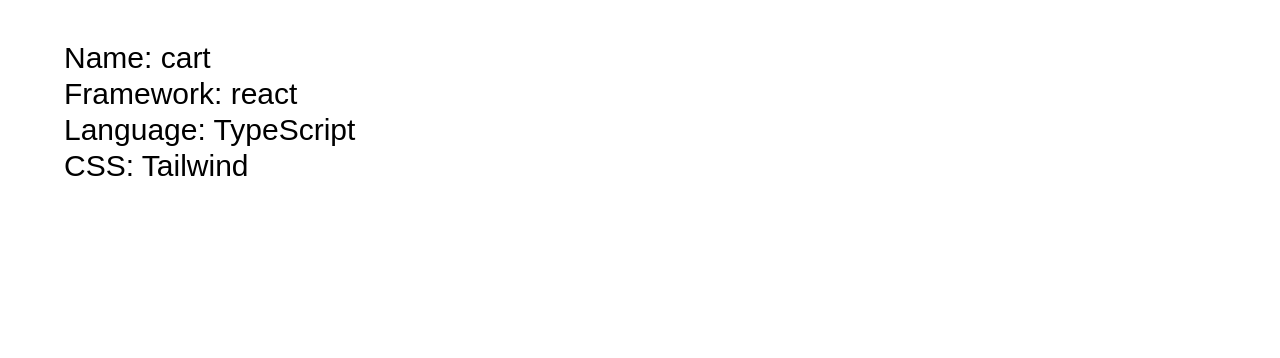
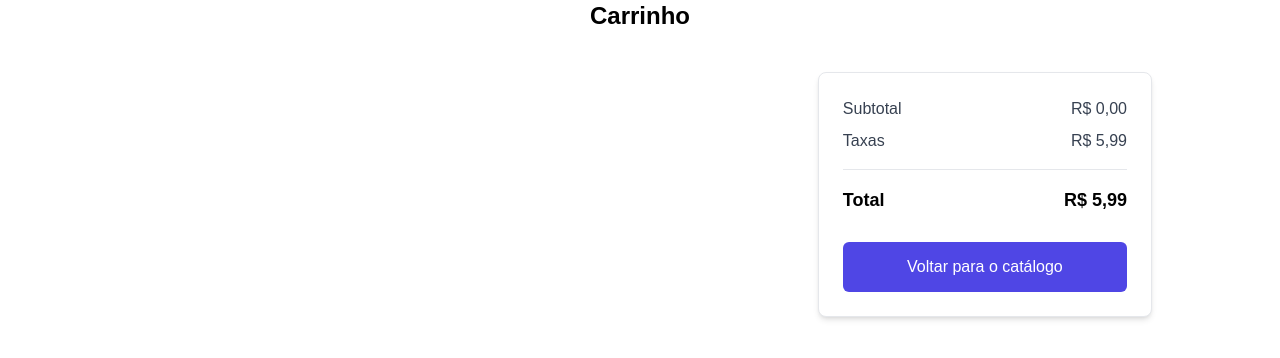
Before and after one commit to twistershark/tcc-ecommerce-cart, a React app: page / in a window 1280 px wide. Shown: the top 358 px of the page. Built offline with nearby package versions, Linux system fonts and the light colour scheme.

Commit message:
feat: completes cart code

```diff
--- a/package.json
+++ b/package.json
@@ -18,6 +18,7 @@
     "@babel/preset-env": "7.22.7",
     "@babel/preset-react": "7.22.5",
     "@babel/preset-typescript": "7.22.5",
+    "@tailwindcss/aspect-ratio": "^0.4.2",
     "@types/react": "18.2.14",
     "@types/react-dom": "18.2.6",
     "autoprefixer": "10.4.14",
@@ -34,7 +35,9 @@
     "webpack-dev-server": "4.15.1"
   },
   "dependencies": {
+    "jotai": "^2.2.2",
     "react": "18.2.0",
-    "react-dom": "18.2.0"
+    "react-dom": "18.2.0",
+    "react-router-dom": "^6.14.1"
   }
 }
--- a/src/App.tsx
+++ b/src/App.tsx
@@ -1,14 +1,15 @@
 import React from "react";
-import ReactDOM from "react-dom";
+import { createRoot } from "react-dom/client";
+import { BrowserRouter } from "react-router-dom";
 
-import "./index.scss";
+import Cart from "./components/Cart";
+import "./index.css";
 
 const App = () => (
-  <div className="mt-10 text-3xl mx-auto max-w-6xl">
-    <div>Name: cart</div>
-    <div>Framework: react</div>
-    <div>Language: TypeScript</div>
-    <div>CSS: Tailwind</div>
-  </div>
+  <BrowserRouter>
+    <Cart />
+  </BrowserRouter>
 );
-ReactDOM.render(<App />, document.getElementById("app"));
+
+const root = createRoot(document.getElementById("app")!);
+root.render(<App />);
--- /dev/null
+++ b/src/components/Cart/index.tsx
@@ -0,0 +1,159 @@
+import React from "react";
+import { Link } from "react-router-dom";
+
+import useCart, { ProductInCart } from "../../store/cart";
+
+import "tailwindcss/tailwind.css";
+
+const TAX = 5.99;
+
+export default function Cart() {
+  const [cart, setCart] = useCart();
+
+  const isCartEmpty = !!cart && cart.length === 0;
+
+  const subtotal = cart.reduce((acc, product) => {
+    return (acc += product.price * product.quantity);
+  }, 0);
+  const total = subtotal + TAX;
+
+  const priceFormatter = (price: number) =>
+    new Intl.NumberFormat("pt-BR", {
+      style: "currency",
+      currency: "BRL",
+    }).format(price);
+
+  const addProductQuantity = (product: ProductInCart) => {
+    const updatedCart = [...cart];
+
+    setCart(
+      updatedCart.map((p) =>
+        p.id === product.id ? { ...p, quantity: p.quantity + 1 } : p
+      )
+    );
+  };
+
+  const subtractProductQuantity = (product: ProductInCart) => {
+    const updatedCart = [...cart];
+
+    setCart(
+      updatedCart.map((p) =>
+        p.id === product.id
+          ? { ...p, quantity: p.quantity > 2 ? p.quantity - 1 : 1 }
+          : p
+      )
+    );
+  };
+
+  const removeProductFromCart = (product: ProductInCart) => {
+    if (cart.length === 1) return setCart([]);
+
+    const updatedCart = [...cart];
+
+    setCart(updatedCart.filter((p) => p.id !== product.id));
+  };
+
+  return (
+    <>
+      <h1 className="ca-mb-10 ca-text-center ca-text-2xl ca-font-bold">
+        Carrinho
+      </h1>
+      <div className="ca-mx-auto ca-max-w-5xl ca-justify-center ca-px-6 md:ca-flex md:ca-space-x-6 xl:ca-px-0">
+        <div className="ca-rounded-lg md:ca-w-2/3">
+          {cart.map((product: ProductInCart) => (
+            <div className="ca-justify-between ca-mb-6 ca-rounded-lg ca-bg-white ca-p-6 ca-shadow-md sm:ca-flex sm:ca-justify-start">
+              <img
+                src={product.image}
+                alt={product.name}
+                className="ca-w-full ca-rounded-lg sm:ca-w-40"
+              />
+              <div className="sm:ca-ml-4 sm:ca-flex sm:ca-w-full sm:ca-justify-between">
+                <div className="ca-mt-5 sm:ca-mt-0">
+                  <h2 className="ca-text-lg ca-font-bold ca-text-gray-900">
+                    {product.name}
+                  </h2>
+                  <p className="ca-mt-1 ca-text-xs ca-text-gray-700">
+                    {product.color}
+                  </p>
+                </div>
+                <div className="ca-mt-4 ca-flex ca-justify-between sm:ca-space-y-6 sm:ca-mt-0 sm:ca-block sm:ca-space-x-6">
+                  <div className="ca-flex ca-items-center ca-border-gray-100">
+                    <button
+                      onClick={() => subtractProductQuantity(product)}
+                      className="ca-cursor-pointer ca-rounded-l ca-bg-gray-100 ca-py-1 ca-px-3.5 ca-duration-100 hover:ca-bg-indigo-600 hover:ca-text-blue-50"
+                    >
+                      -
+                    </button>
+                    <input
+                      className="ca-h-8 ca-w-8 ca-border ca-bg-white ca-text-center ca-text-xs ca-outline-none"
+                      value={product.quantity}
+                    />
+                    <button
+                      onClick={() => addProductQuantity(product)}
+                      className="ca-cursor-pointer ca-rounded-r ca-bg-gray-100 ca-py-1 ca-px-3 ca-duration-100 hover:ca-bg-indigo-600 hover:ca-text-blue-50"
+                    >
+                      +
+                    </button>
+                  </div>
+                  <div className="ca-flex ca-items-center ca-space-x-4">
+                    <p className="ca-text-sm">
+                      {priceFormatter(product.price * product.quantity)}
+                    </p>
+                    <button onClick={() => removeProductFromCart(product)}>
+                      <svg
+                        xmlns="http://www.w3.org/2000/svg"
+                        fill="none"
+                        viewBox="0 0 24 24"
+                        stroke-width="1.5"
+                        stroke="currentColor"
+                        className="ca-h-5 ca-w-5 ca-cursor-pointer ca-duration-150 hover:ca-text-red-500"
+                      >
+                        <path
+                          stroke-linecap="round"
+                          stroke-linejoin="round"
+                          d="M6 18L18 6M6 6l12 12"
+                        />
+                      </svg>
+                    </button>
+                  </div>
+                </div>
+              </div>
+            </div>
+          ))}
+        </div>
+        <div className="ca-mt-6 ca-h-full ca-rounded-lg ca-border ca-bg-white ca-p-6 ca-shadow-md md:ca-mt-0 md:ca-w-1/3">
+          <div className="ca-mb-2 ca-flex ca-justify-between">
+            <p className="ca-text-gray-700">Subtotal</p>
+            <p className="ca-text-gray-700">{priceFormatter(subtotal)}</p>
+          </div>
+          <div className="ca-flex ca-justify-between">
+            <p className="ca-text-gray-700">Taxas</p>
+            <p className="ca-text-gray-700">{priceFormatter(TAX)}</p>
+          </div>
+          <hr className="ca-my-4" />
+          <div className="ca-flex ca-justify-between">
+            <p className="ca-text-lg ca-font-bold">Total</p>
+            <div className="">
+              <p className="ca-mb-1 ca-text-lg ca-font-bold">
+                {priceFormatter(total)}
+              </p>
+            </div>
+          </div>
+
+          {isCartEmpty ? (
+            <Link
+              to="/"
+              className="ca-mt-6 ca-flex ca-w-full ca-items-center ca-justify-center ca-rounded-md ca-border ca-border-transparent ca-bg-indigo-600 ca-px-8 ca-py-3 ca-text-base ca-font-medium ca-text-white hover:ca-bg-indigo-700 focus:ca-outline-none focus:ca-ring-2 focus:ca-ring-indigo-500 focus:ca-ring-offset-2"
+            >
+              Voltar para o catálogo
+            </Link>
+          ) : (
+            <button className="ca-mt-6 ca-flex ca-w-full ca-items-center ca-justify-center ca-rounded-md ca-border ca-border-transparent ca-bg-indigo-600 ca-px-8 ca-py-3 ca-text-base ca-font-medium ca-text-white hover:ca-bg-indigo-700 focus:ca-outline-none focus:ca-ring-2 focus:ca-ring-indigo-500 focus:ca-ring-offset-2">
+              Ir para o pagamento
+            </button>
+          )}
+        </div>
+      </div>
+    </>
+  );
+}
--- /dev/null
+++ b/src/components/Cart/types.ts
@@ -0,0 +1,8 @@
+export interface Product {
+  id: string;
+  name: string;
+  price: number;
+  color: string;
+  image: string;
+  description: string;
+}
--- a/src/index.html
+++ b/src/index.html
@@ -1,14 +1,19 @@
 <!DOCTYPE html>
 <html lang="en">
+  <head>
+    <link rel="preconnect" href="https://fonts.googleapis.com" />
+    <link rel="preconnect" href="https://fonts.gstatic.com" crossorigin />
+    <meta charset="UTF-8" />
+    <meta name="viewport" content="width=device-width, initial-scale=1.0" />
 
-<head>
-  <meta charset="UTF-8">
-  <meta name="viewport" content="width=device-width, initial-scale=1.0">
-  <title>cart</title>
-</head>
+    <link
+      href="https://fonts.googleapis.com/css2?family=Nunito:wght@300;400;500;600;700&display=swap"
+      rel="stylesheet"
+    />
+    <title>Carrinho</title>
+  </head>
 
-<body>
-  <div id="app"></div>
-</body>
-
+  <body>
+    <div id="app"></div>
+  </body>
 </html>
--- /dev/null
+++ b/src/store/cart.ts
@@ -0,0 +1,12 @@
+import { atom, useAtom } from "jotai";
+import { Product } from "../components/Cart/types";
+
+export type ProductInCart = Product & {
+  quantity: number;
+};
+
+const cartAtom = atom([] as ProductInCart[]);
+
+const useCart = () => useAtom(cartAtom);
+
+export default useCart;
--- a/tailwind.config.js
+++ b/tailwind.config.js
@@ -1,12 +1,16 @@
+/** @type {import('tailwindcss').Config} */
 module.exports = {
-	content: [
-		'./src/**/*.tsx',
-	],
-	theme: {
-		extend: {},
-	},
-	variants: {
-		extend: {},
-	},
-	plugins: [],
+  content: ["./src/**/*.{js,jsx,ts,tsx}"],
+  prefix: "ca-",
+  theme: {
+    extend: {
+      fontFamily: {
+        nunito: ["Nunito", "sans-serif"],
+      },
+    },
+  },
+  variants: {
+    extend: {},
+  },
+  plugins: [require("@tailwindcss/aspect-ratio")],
 };
--- a/webpack.config.js
+++ b/webpack.config.js
@@ -44,7 +44,10 @@
       name: "cart",
       filename: "remoteEntry.js",
       remotes: {},
-      exposes: {},
+      exposes: {
+        "./Cart": "./src/components/Cart",
+        "./useCart": "./src/store/cart",
+      },
       shared: {
         ...deps,
         react: {
@@ -55,6 +58,9 @@
           singleton: true,
           requiredVersion: deps["react-dom"],
         },
+        jotai: {
+          requiredVersion: deps["jotai"],
+        },
       },
     }),
     new HtmlWebPackPlugin({
```
Also changed, not shown: src/index.css (renamed from src/index.scss), 1 other file (tests, documents, lock files or other folders).
